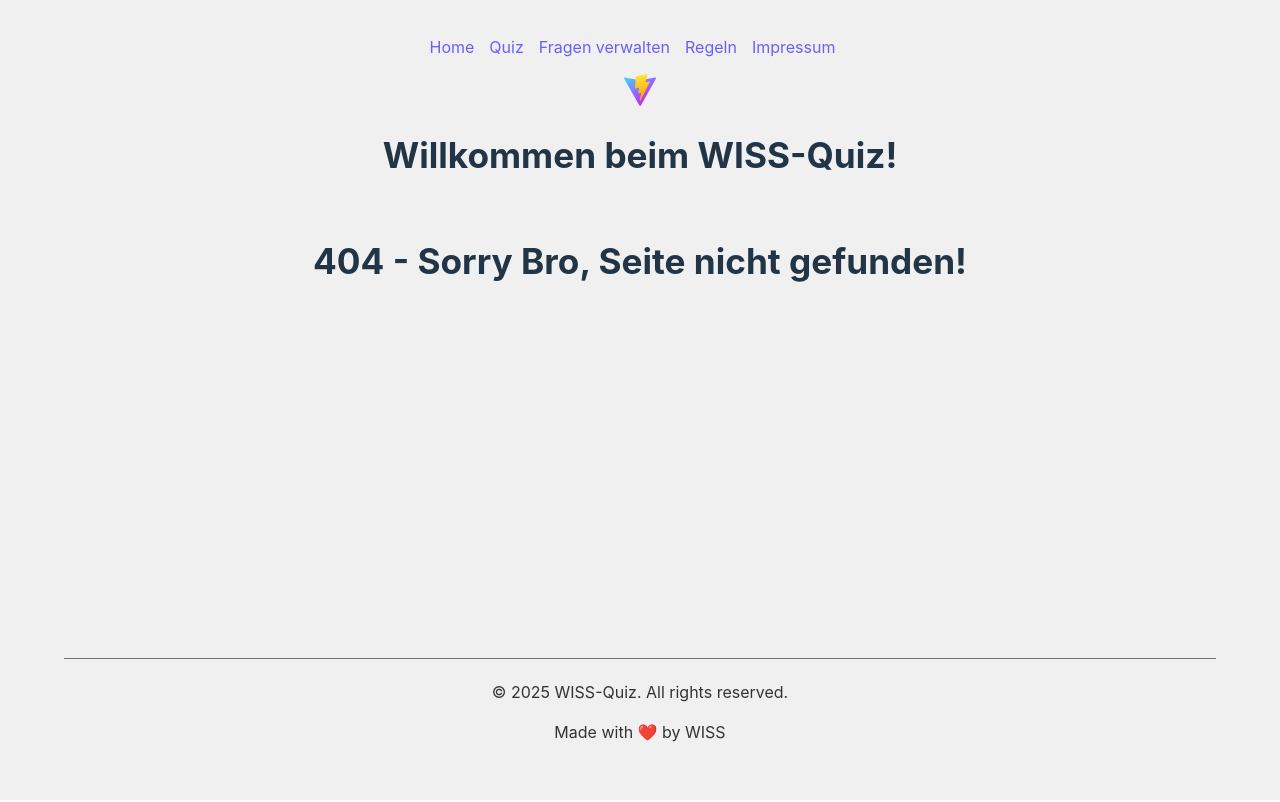
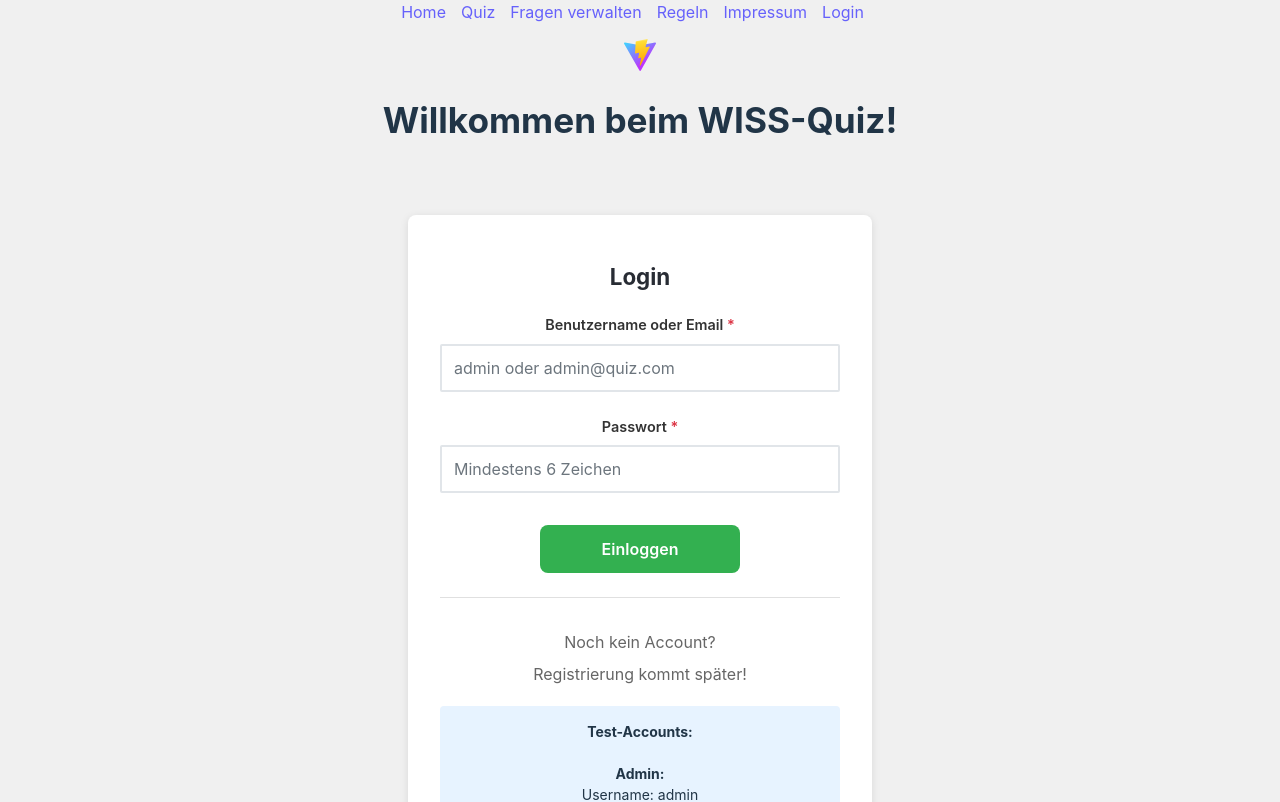
Before and after one commit to ElodinderBarde/223-MultiUser-Quiz, a React (Vite) app in the folder Frontend/quiz-frontend-mu-clean/: page /login in a window 1280 px wide. Before the commit this address had no page. Shown: the top 802 px of the page. Built offline with nearby package versions, Linux system fonts and the light colour scheme.

Commit message:
feat: add loginpage with form validation

```diff
--- a/Frontend/quiz-frontend-mu-clean/src/App.jsx
+++ b/Frontend/quiz-frontend-mu-clean/src/App.jsx
@@ -8,6 +8,7 @@
 import Rules from "./pages/Rules";
 import PageNotFound from "./pages/PageNotFound";
 import Layout from "./components/layout";
+import Login from "./pages/Login";
 
 function App() {
   return (
@@ -18,6 +19,7 @@
         <Route path="/admin" element={<QuestionManager />} />
         <Route path="/regeln" element={<Rules />} />
         <Route path="/blabli" element={<Impressum />} />
+        <Route path="/login" element={<Login />} />
         <Route path="*" element={<PageNotFound />} />
       </Route>
     </Routes>
--- /dev/null
+++ b/Frontend/quiz-frontend-mu-clean/src/components/login-form.jsx
@@ -0,0 +1,175 @@
+import { useState } from "react";
+import Button from "./button";
+
+const LoginForm = ({ onLogin }) => {
+    // ==========================================
+    // STATES: Formular-Daten
+    // ==========================================
+    const [usernameOrEmail, setUsernameOrEmail] = useState("");
+    const [password, setPassword] = useState("");
+
+    // ==========================================
+    // STATES: Fehler-Messages
+    // ==========================================
+    const [usernameOrEmailError, setUsernameOrEmailError] = useState("");
+    const [passwordError, setPasswordError] = useState("");
+
+    // ==========================================
+    // STATE: Loading
+    // ==========================================
+    const [isLoading, setIsLoading] = useState(false);
+
+    // ==========================================
+    // VALIDATION FUNKTIONEN
+    // ==========================================
+
+    /**
+     * Username oder Email validieren (flexible!)
+     * Backend prüft ob Username oder Email - wir prüfen nur Grundsätzliches
+     */
+    const validateUsernameOrEmail = (value) => {
+        if (!value.trim()) {
+            setUsernameOrEmailError("Benutzername oder Email ist erforderlich");
+            return false;
+        }
+
+        if (value.length < 3) {
+            setUsernameOrEmailError("Mindestens 3 Zeichen erforderlich");
+            return false;
+        }
+
+        setUsernameOrEmailError("");
+        return true;
+    };
+
+    /**
+     * Password validieren
+     */
+    const validatePassword = (value) => {
+        if (!value) {
+            setPasswordError("Passwort ist erforderlich");
+            return false;
+        }
+        if (value.length < 6) {
+            setPasswordError("Passwort muss mindestens 6 Zeichen haben");
+            return false;
+        }
+        setPasswordError("");
+        return true;
+    };
+
+    // ==========================================
+    // HANDLER: onChange
+    // ==========================================
+    const handleUsernameOrEmailChange = (e) => {
+        const value = e.target.value;
+        setUsernameOrEmail(value);
+        if (usernameOrEmailError) validateUsernameOrEmail(value);
+    };
+
+    const handlePasswordChange = (e) => {
+        const value = e.target.value;
+        setPassword(value);
+        if (passwordError) validatePassword(value);
+    };
+
+    // ==========================================
+    // HANDLER: Submit
+    // ==========================================
+    const handleSubmit = (e) => {
+        e.preventDefault();
+
+        // Alle Felder validieren
+        const usernameOrEmailOk = validateUsernameOrEmail(usernameOrEmail);
+        const passwordOk = validatePassword(password);
+
+        // Bei Fehler abbrechen
+        if (!usernameOrEmailOk || !passwordOk) {
+            return;
+        }
+
+        setIsLoading(true);
+
+        // Login-Daten an Parent weitergeben
+        const loginData = {
+            usernameOrEmail: usernameOrEmail,
+            password: password,
+        };
+
+        // Parent-Funktion aufrufen (kommt später von AuthContext)
+        if (onLogin) {
+            onLogin(loginData);
+        }
+
+        setIsLoading(false);
+    };
+
+    // ==========================================
+    // HELPER: CSS Klasse für Input
+    // ==========================================
+    const getInputClassName = (hasError, hasValue) => {
+        let className = "form-input";
+        if (!hasValue) return className;
+        if (hasError) return `${className} form-input--error`;
+        return `${className} form-input--success`;
+    };
+
+    // ==========================================
+    // RENDER
+    // ==========================================
+    return (
+        <form onSubmit={handleSubmit} className="auth-form">
+            <h2>Login</h2>
+
+            {/* USERNAME OR EMAIL INPUT */}
+            <div className="form-group">
+                <label htmlFor="usernameOrEmail">
+                    Benutzername oder Email <span className="required">*</span>
+                </label>
+                <input
+                    type="text"
+                    id="usernameOrEmail"
+                    value={usernameOrEmail}
+                    onChange={handleUsernameOrEmailChange}
+                    placeholder="admin oder admin@quiz.com"
+                    className={getInputClassName(usernameOrEmailError, usernameOrEmail)}
+                    disabled={isLoading}
+                />
+                {usernameOrEmailError && (
+                    <span className="error-message">{usernameOrEmailError}</span>
+                )}
+            </div>
+
+            {/* PASSWORD INPUT */}
+            <div className="form-group">
+                <label htmlFor="password">
+                    Passwort <span className="required">*</span>
+                </label>
+                <input
+                    type="password"
+                    id="password"
+                    value={password}
+                    onChange={handlePasswordChange}
+                    placeholder="Mindestens 6 Zeichen"
+                    className={getInputClassName(passwordError, password)}
+                    disabled={isLoading}
+                />
+                {passwordError && (
+                    <span className="error-message">{passwordError}</span>
+                )}
+            </div>
+
+            {/* SUBMIT BUTTON */}
+            <div className="form-submit">
+                <Button
+                    text={isLoading ? "Lädt..." : "Einloggen"}
+                    onAnswerClick={handleSubmit}
+                    disabled={isLoading}
+                    className="submit-button"
+                />
+            </div>
+        </form>
+    );
+};
+
+export default LoginForm;
--- a/Frontend/quiz-frontend-mu-clean/src/components/navigation.jsx
+++ b/Frontend/quiz-frontend-mu-clean/src/components/navigation.jsx
@@ -13,6 +13,7 @@
             <Link to="/admin">Fragen verwalten</Link>
             <Link to="/regeln">Regeln</Link>
             <Link to="/blabli">Impressum</Link>
+            <Link to="/login">Login</Link>
 
             {/* User-Anzeige */}
             {isAuthenticated && (
--- a/Frontend/quiz-frontend-mu-clean/src/index.css
+++ b/Frontend/quiz-frontend-mu-clean/src/index.css
@@ -593,3 +593,62 @@
     background-color: #f9f9f9;
   }
 }
+
+/* ==========================================
+   AUTH PAGES & FORMS
+   ========================================== */
+
+.auth-page {
+  min-height: 60vh;
+  display: flex;
+  justify-content: center;
+  align-items: center;
+  padding: 2rem;
+}
+
+.auth-container {
+  background: white;
+  padding: 2rem;
+  border-radius: 8px;
+  box-shadow: 0 2px 8px rgba(0, 0, 0, 0.1);
+  max-width: 400px;
+  width: 100%;
+}
+
+.auth-form h2 {
+  margin-bottom: 1.5rem;
+  text-align: center;
+  color: #282c34;
+}
+
+.auth-links {
+  text-align: center;
+  margin-top: 1.5rem;
+  padding-top: 1.5rem;
+  border-top: 1px solid #e0e0e0;
+}
+
+.auth-links p {
+  margin: 0.5rem 0;
+  color: #666;
+}
+
+.auth-links a {
+  color: #61dafb;
+  text-decoration: none;
+  font-weight: bold;
+}
+
+.auth-links a:hover {
+  text-decoration: underline;
+}
+
+/* Form Input Success State */
+.form-input--success {
+  border-color: #28a745;
+}
+
+/* Required Star */
+.required {
+  color: #dc3545;
+}
--- /dev/null
+++ b/Frontend/quiz-frontend-mu-clean/src/pages/Login.jsx
@@ -0,0 +1,46 @@
+import { useState } from "react";
+import LoginForm from "../components/login-form";
+
+const Login = () => {
+    const handleLogin = (loginData) => {
+        console.log("Login Daten:", loginData);
+        // TODO: Später mit AuthContext und API verbinden (Nachmittag!)
+        alert(`Login-Versuch mit: ${loginData.usernameOrEmail}`);
+    };
+
+    return (
+        <div className="auth-page">
+            <div className="auth-container">
+                <LoginForm onLogin={handleLogin} />
+
+                <div className="auth-links">
+                    <p>Noch kein Account?</p>
+                    <p>Registrierung kommt später!</p>
+                </div>
+
+                {/* Test Credentials Hinweis */}
+                <div style={{
+                    marginTop: '20px',
+                    padding: '15px',
+                    backgroundColor: '#e7f3ff',
+                    borderRadius: '4px',
+                    fontSize: '14px'
+                }}>
+                    <strong>Test-Accounts:</strong><br />
+                    <br />
+                    <strong>Admin:</strong><br />
+                    Username: admin<br />
+                    Email: admin@quiz.com<br />
+                    Passwort: admin123<br />
+                    <br />
+                    <strong>Normaler User:</strong><br />
+                    Username: user<br />
+                    Email: user@quiz.com<br />
+                    Passwort: user123
+                </div>
+            </div>
+        </div>
+    );
+};
+
+export default Login;
```
